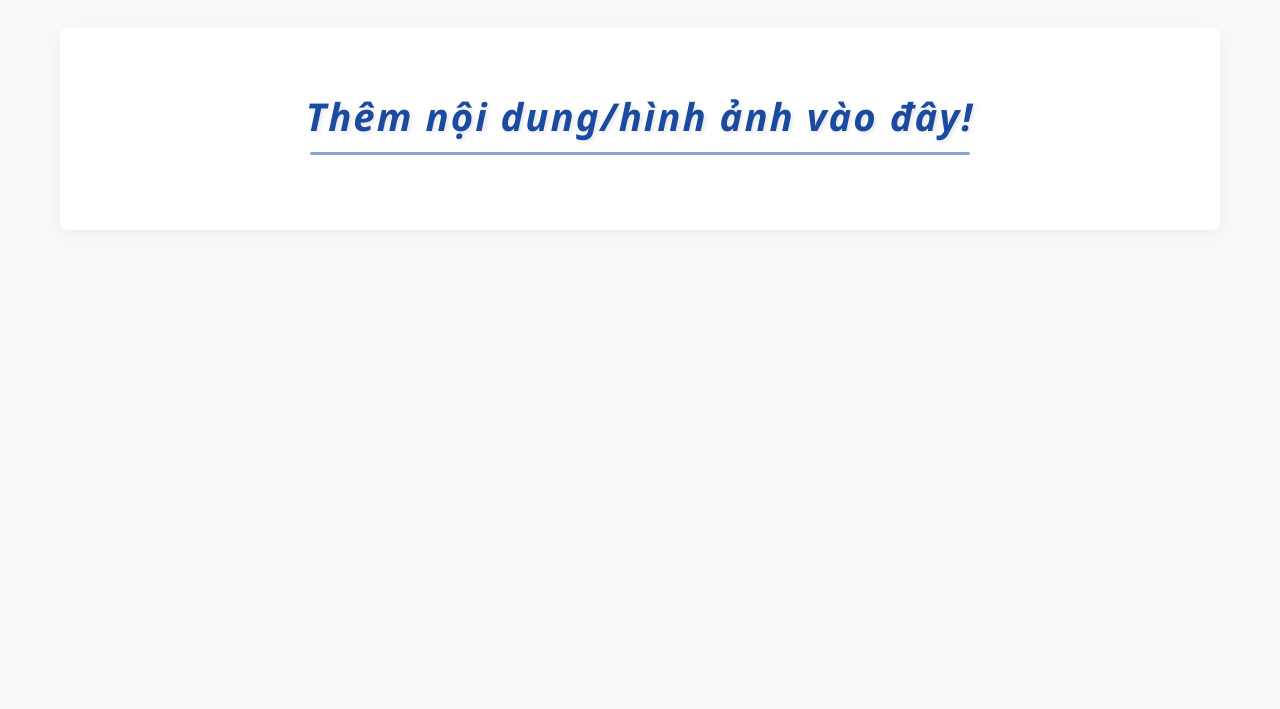
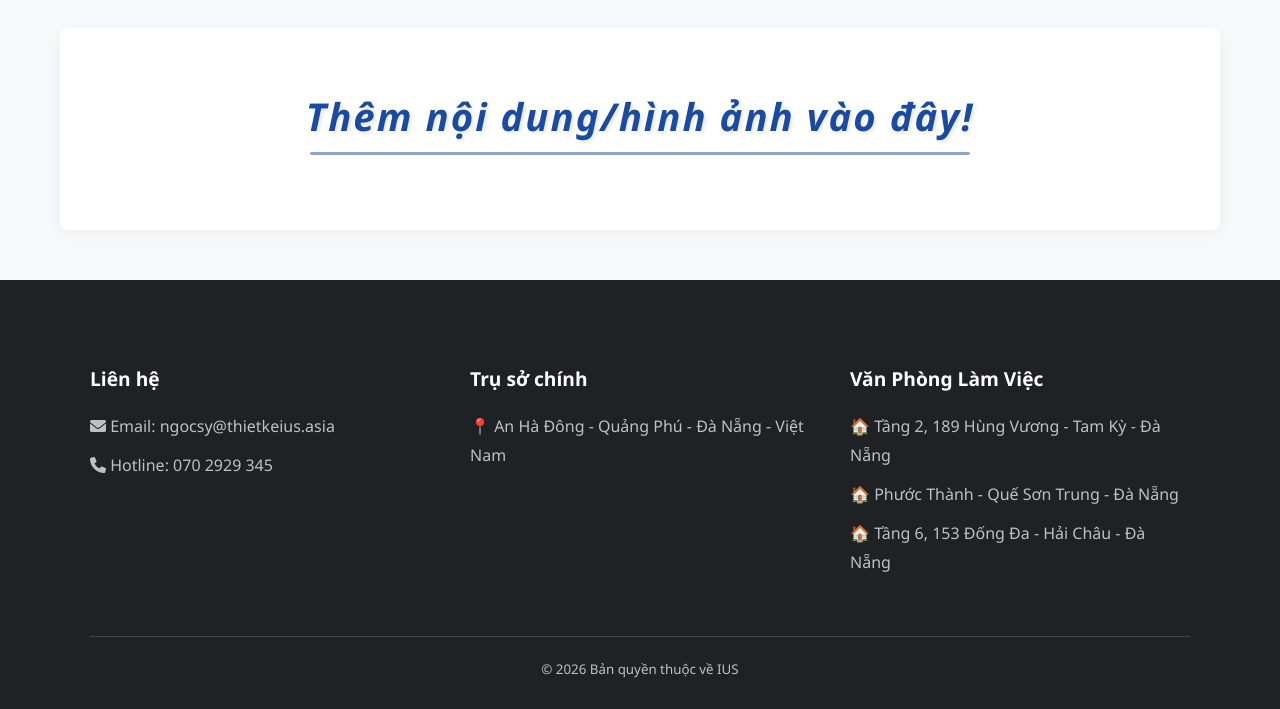
Before and after one commit to debug123-debug/ius-website, a plain HTML site: page cong-ty-thanh-vien.html in a window 1280 px wide. Shown: the part 502-1211 px from the top of the page. Before the commit the page ends 800 px from the top, so only its background shows below. Drawn offline with Linux system fonts and the light colour scheme.

Commit message:
Add files via upload
add footer handle

```diff
--- a/cong-ty-thanh-vien.html
+++ b/cong-ty-thanh-vien.html
@@ -514,6 +514,8 @@ header.scrolled .menu-toggle {
         </section>
     </main>
 
+    <div id="footer-placeholder"></div>
+
     <button id="backToTop">
         <img src="image/BACK-TO-TOP.png" alt="Back to Top" style="width: 150%; height: 150%; object-fit: contain;">
     </button>
@@ -590,6 +592,27 @@ addr_hq: "📍 An Ha Dong, Quang Phu, Da Nang, Vietnam",
         applyLanguage(lang);
     });
 
+
+    // 1. Hàm tải Footer-common
+    async function loadFooter() {
+        try {
+            const response = await fetch('footer-common.html');
+            const data = await response.text();
+            document.getElementById('footer-placeholder').innerHTML = data;
+
+            // Sau khi tải xong footer, mới áp dụng ngôn ngữ để các ID trong footer được nhận diện
+            const savedLang = localStorage.getItem("selectedLanguage") || "vi";
+            applyLanguage(savedLang);
+        } catch (error) {
+            console.error("Lỗi tải footer:", error);
+
+	    // Nếu lỗi (do mở file từ ổ đĩa), vẫn chạy ngôn ngữ cho phần còn lại
+	    const savedLang = localStorage.getItem("selectedLanguage") || "vi";
+            applyLanguage(savedLang);
+        }
+    }
+
+
     function applyLanguage(lang) {
 
 	document.body.className = (lang === 'ja') ? 'lang-ja' : '';
@@ -624,6 +647,24 @@ addr_hq: "📍 An Ha Dong, Quang Phu, Da Nang, Vietnam",
         document.querySelector(".section-title").innerText = t.section_main_title;
 
         // Footer
+	const setText = (id, text) => { const el = document.getElementById(id); if (el) el.innerText = text; };
+        setText("f-title-contact", t.footer_contact);
+        setText("f-title-hq", t.footer_headquarters);
+        setText("f-title-branch", t.footer_branch);
+        setText("f-addr-hq", t.addr_hq);
+        setText("f-addr-b1", t.addr_b1);
+        setText("f-addr-b2", t.addr_b2);
+        setText("f-addr-b3", t.addr_b3);
+        const fCopy = document.querySelector(".footer-bottom small");
+        if (fCopy) fCopy.innerText = t.footer_copyright;
+    } //kết thúc hàm applyLanguage
+
+
+    // Sự kiện khởi tạo
+    window.addEventListener("DOMContentLoaded", () => {
+    	loadFooter(); // Gọi hàm tải footer
+    });
+
 
     // --- logic scroll ---
     const header = document.querySelector("header");
@@ -675,13 +716,13 @@ searchInput.addEventListener('keypress', function (e) {
 });
 
 // Khi vừa mở trang index.html lên
-window.addEventListener("DOMContentLoaded", () => {
+//window.addEventListener("DOMContentLoaded", () => {
     // Lấy ngôn ngữ đã lưu, nếu chưa có thì mặc định là 'vi'
-    const savedLang = localStorage.getItem("selectedLanguage") || "vi";
+//    const savedLang = localStorage.getItem("selectedLanguage") || "vi";
 
     // Gọi hàm áp dụng ngôn ngữ đó
-    applyLanguage(savedLang);
-});
+//    applyLanguage(savedLang);
+//});
 
 // Xử lý nút hamberger cho điện thoại
 const mobileMenu = document.getElementById('mobile-menu');
```
